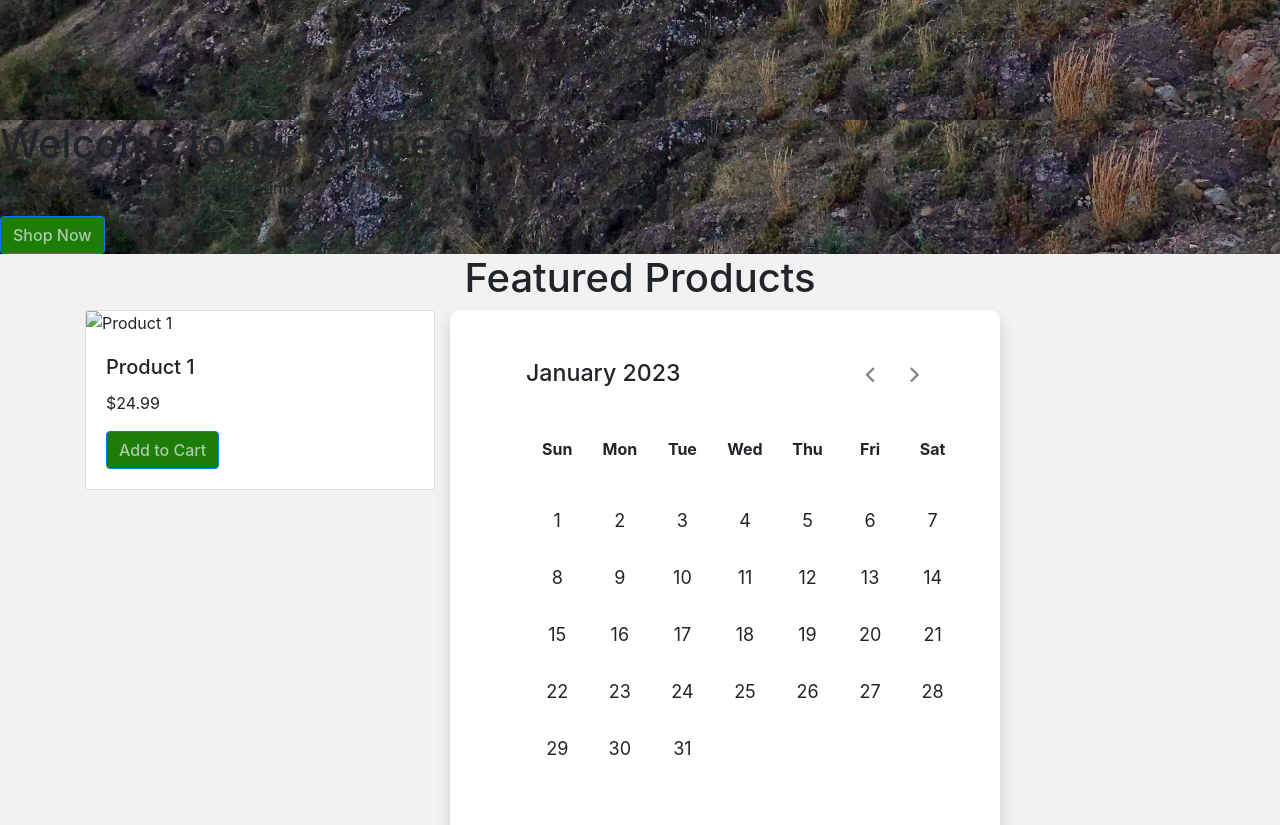
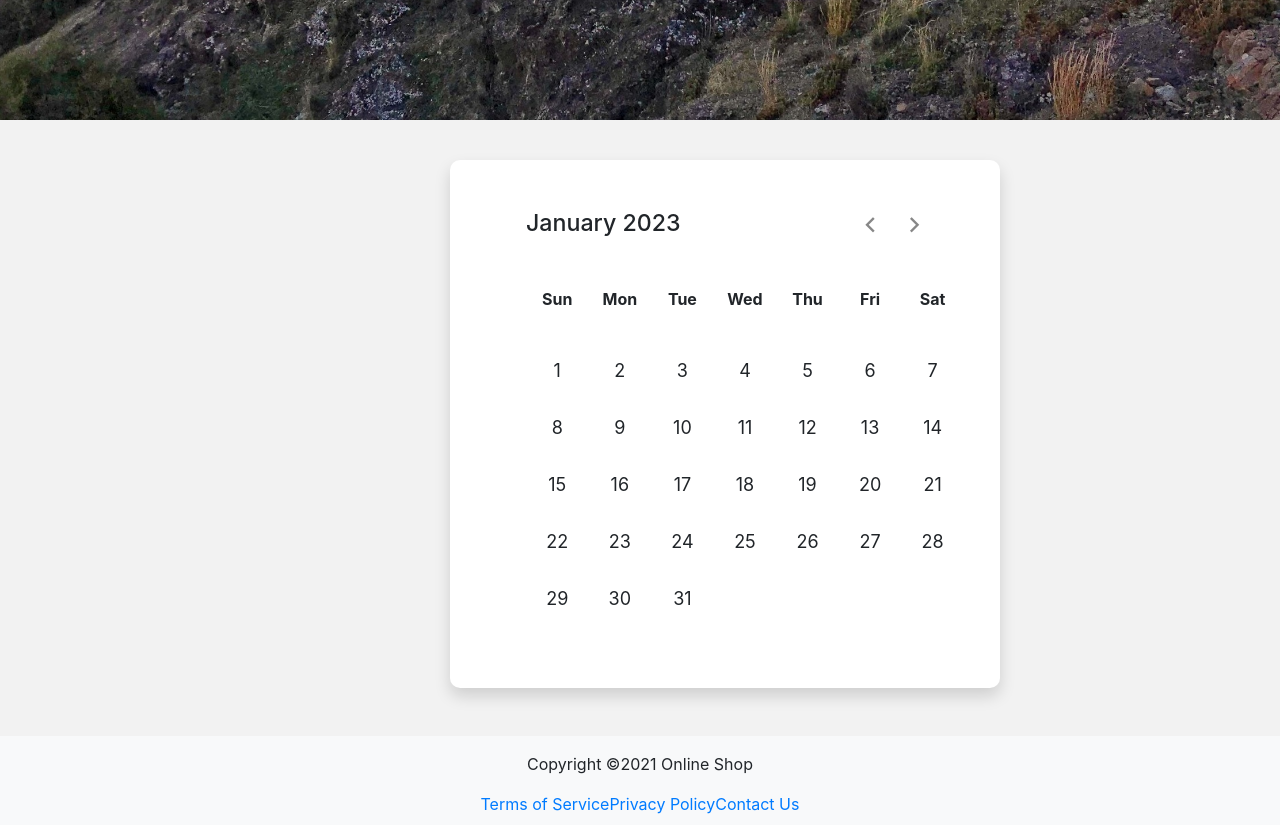
Before and after one commit to mcharalambides/Online-Shop, a plain HTML site: page home.html in a window 1280 px wide. Shown: the part 680-1505 px from the top of the page. Drawn offline with nearby package versions, Linux system fonts and the light colour scheme.

Commit message:
Cleanup changes

```diff
--- a/home.html
+++ b/home.html
@@ -52,25 +52,11 @@
 
   <div id="image-banner" class="parallax image-banner">
     <img id="banner-image" src="image1.jpg" alt="Banner Image">
-    <div class="image-banner-text">
-      <h1>Welcome to our Online Shop</h1>
-      <p>Discover the latest deals and discounts</p>
-      <a href="#" class="btn btn-primary">Shop Now</a>
-    </div>
   </div>
   <main>
     <div class="container">
-      <h1 class="text-center">Featured Products</h1>
       <div class="row">
         <div class="col-md-4">
-          <div class="card">
-            <img src="product1.jpg" class="card-img-top" alt="Product 1">
-            <div class="card-body">
-              <h5 class="card-title">Product 1</h5>
-              <p class="card-text">$24.99</p>
-              <a href="#" class="btn btn-primary">Add to Cart</a>
-            </div>
-          </div>
         </div>
 
 
--- a/style.css
+++ b/style.css
@@ -53,6 +53,7 @@ header {
     border-radius: 10px;
     background: #fff;
     margin-bottom: 40px;
+    margin-top: 40px;
   }
   .wrapper .wrapper_header{
     display: flex;
```
